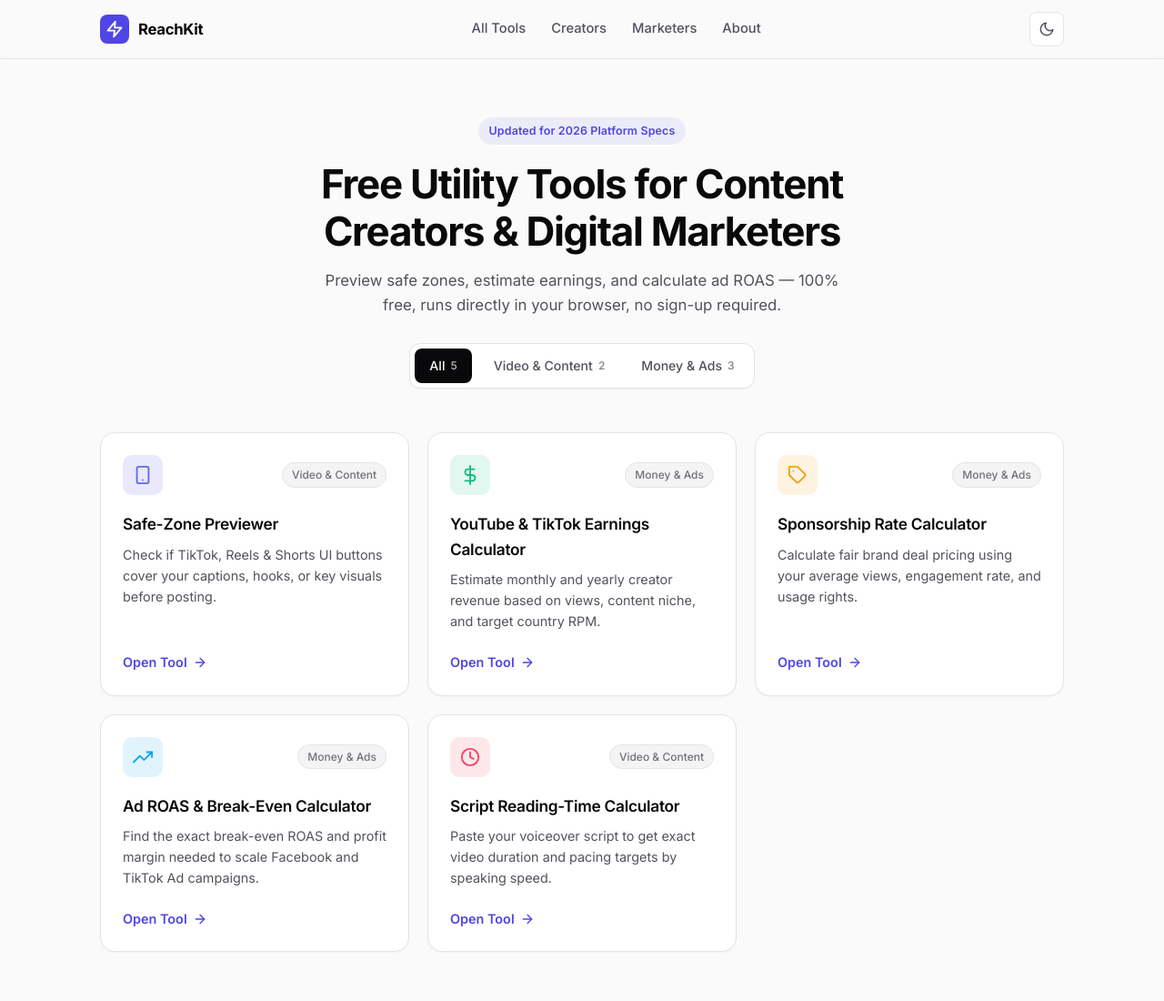
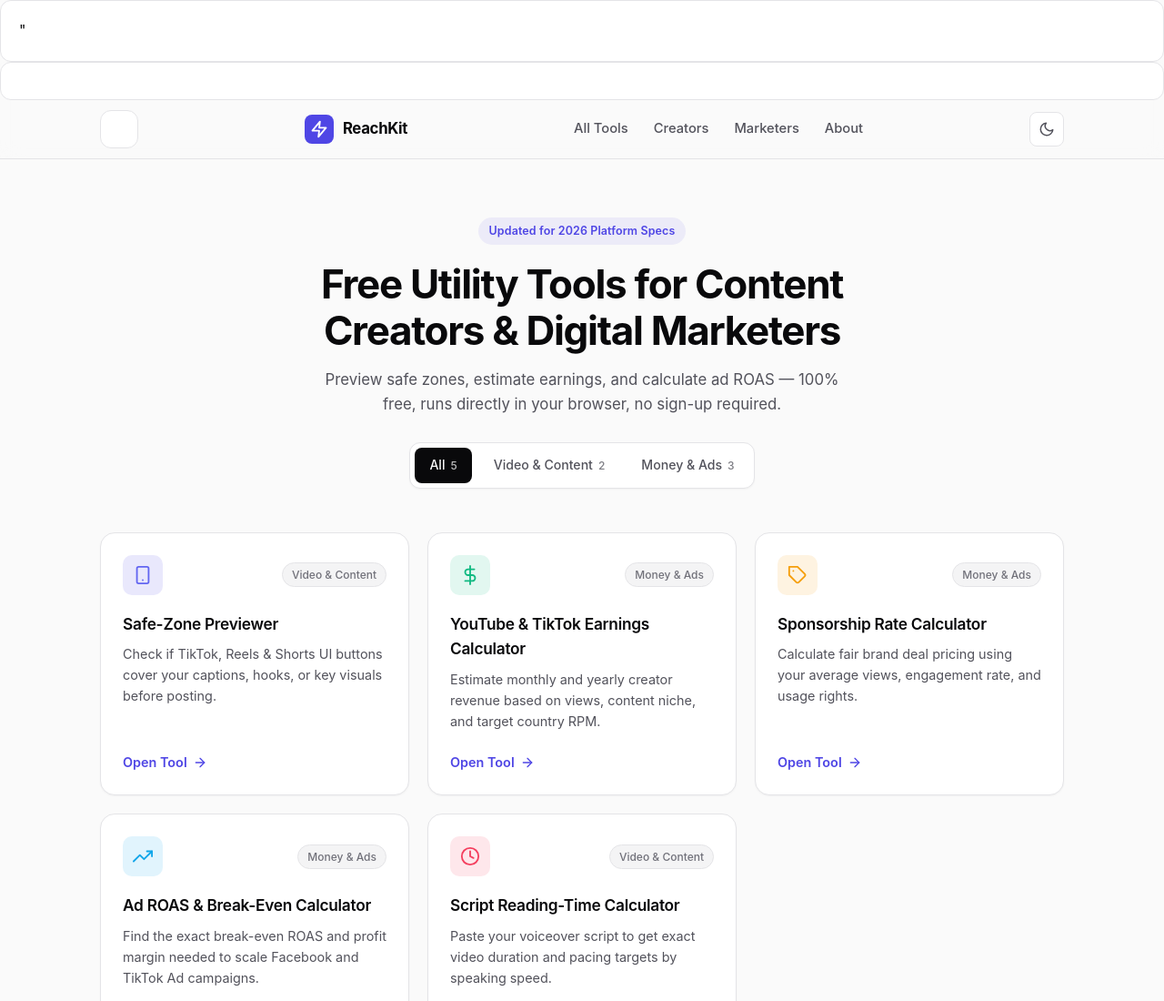
Before and after one commit to Myothurein/reachkit, a plain HTML site: page index.html in a window 1280 px wide. Shown: the top 1100 px of the page at 91% size. Drawn offline with Linux system fonts and the light colour scheme.

Commit message:
Update index.html

```diff
--- a/index.html
+++ b/index.html
@@ -22,10 +22,9 @@
   <!-- Fonts (Inter with fast system fallback) -->
   <link rel="preconnect" href="https://fonts.googleapis.com" />
   <link rel="preconnect" href="https://fonts.gstatic.com" crossorigin />
-  <link
-    href="https://fonts.googleapis.com/css2?family=Inter:wght@400;500;600;700&display=swap"
-    rel="stylesheet"
-  />
+
+    <a href="https://try.elevenlabs.io/8sjx9o0t3z61" class="stack-card" target="_blank" rel="noopener sponsored">"
+
 
   <!-- Prevent Dark Mode Flash Before Paint -->
   <script>
```
